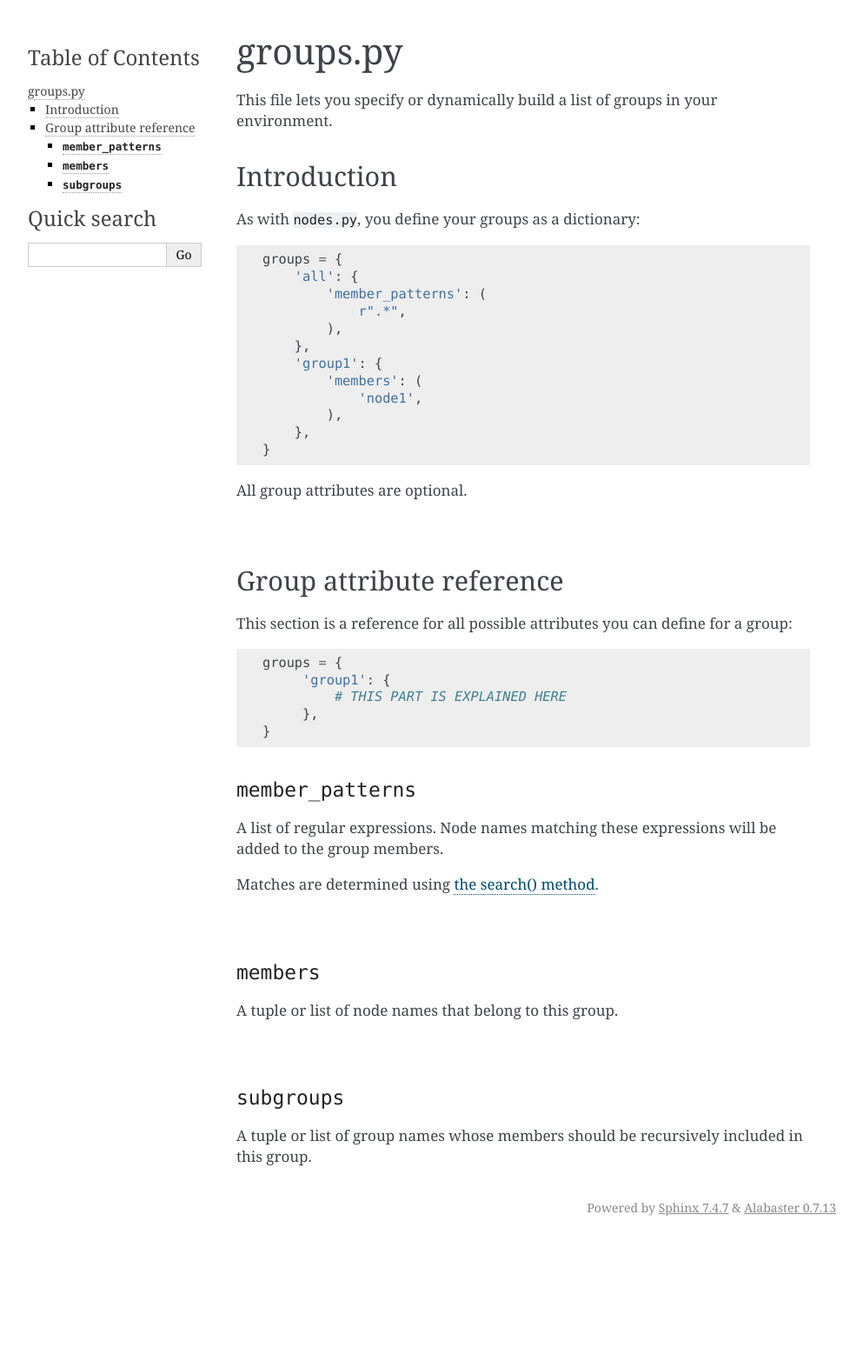
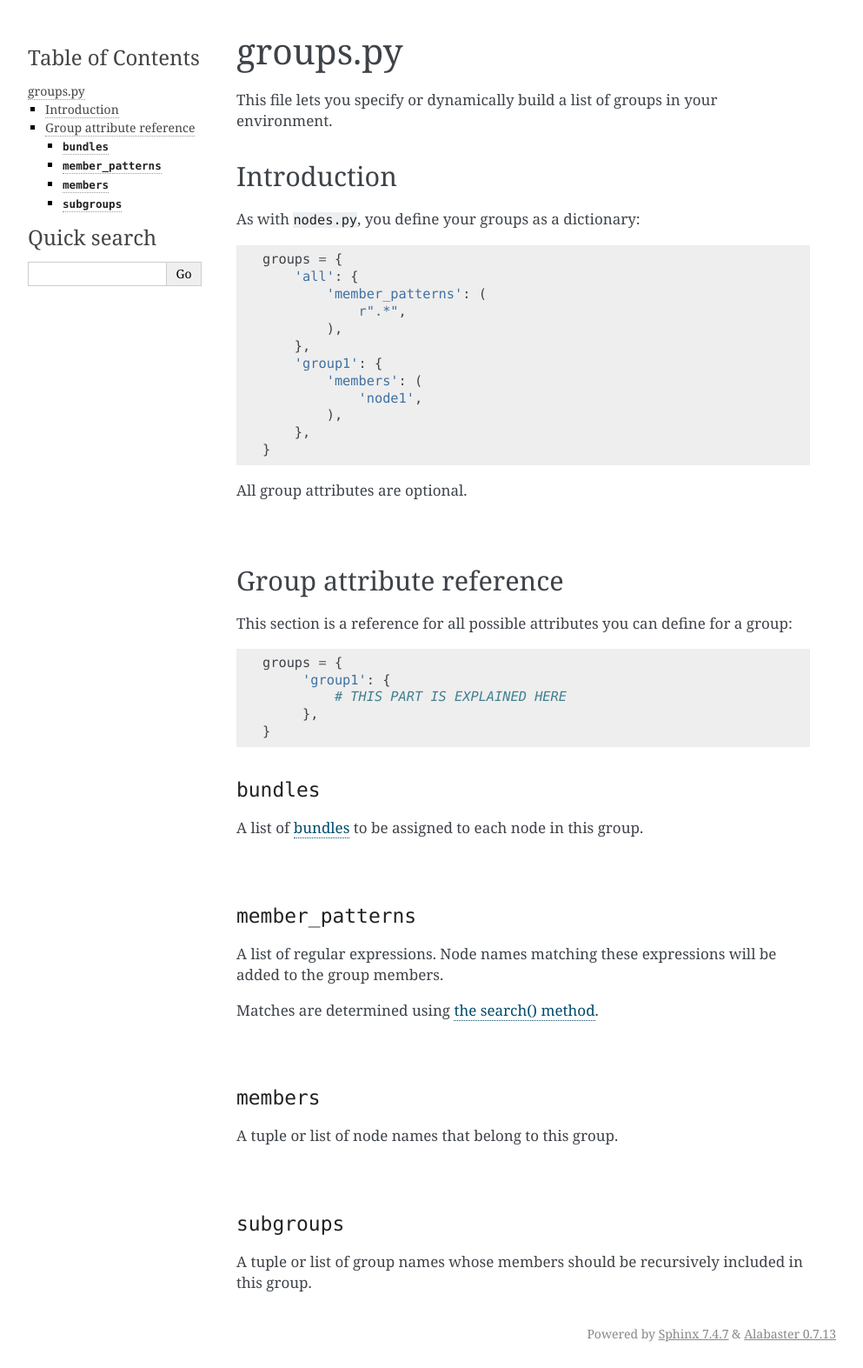
Before and after one commit to bundlewrap/bundlewrap, a Sphinx documentation site: the page built from doc/groups.py.rst, in a window 1280 px wide. Shown: the whole page at 87% size, without its empty margins (148-1141 px from the left). Built offline with Sphinx 7.4.7, drawn with Linux system fonts in a browser that asks for light colours; before the commit the page ends 1428 px from its top, so only the background shows below that.

Commit message:
document bundles attribute in groups.py (duh)

```diff
--- a/doc/groups.py.rst
+++ b/doc/groups.py.rst
@@ -46,6 +46,13 @@ This section is a reference for all possible attributes you can define for a gro
 	     },
 	}
 
+``bundles``
+-----------
+
+A list of :doc:`bundles <bundles>` to be assigned to each node in this group.
+
+|
+
 ``member_patterns``
 -------------------
 
```
